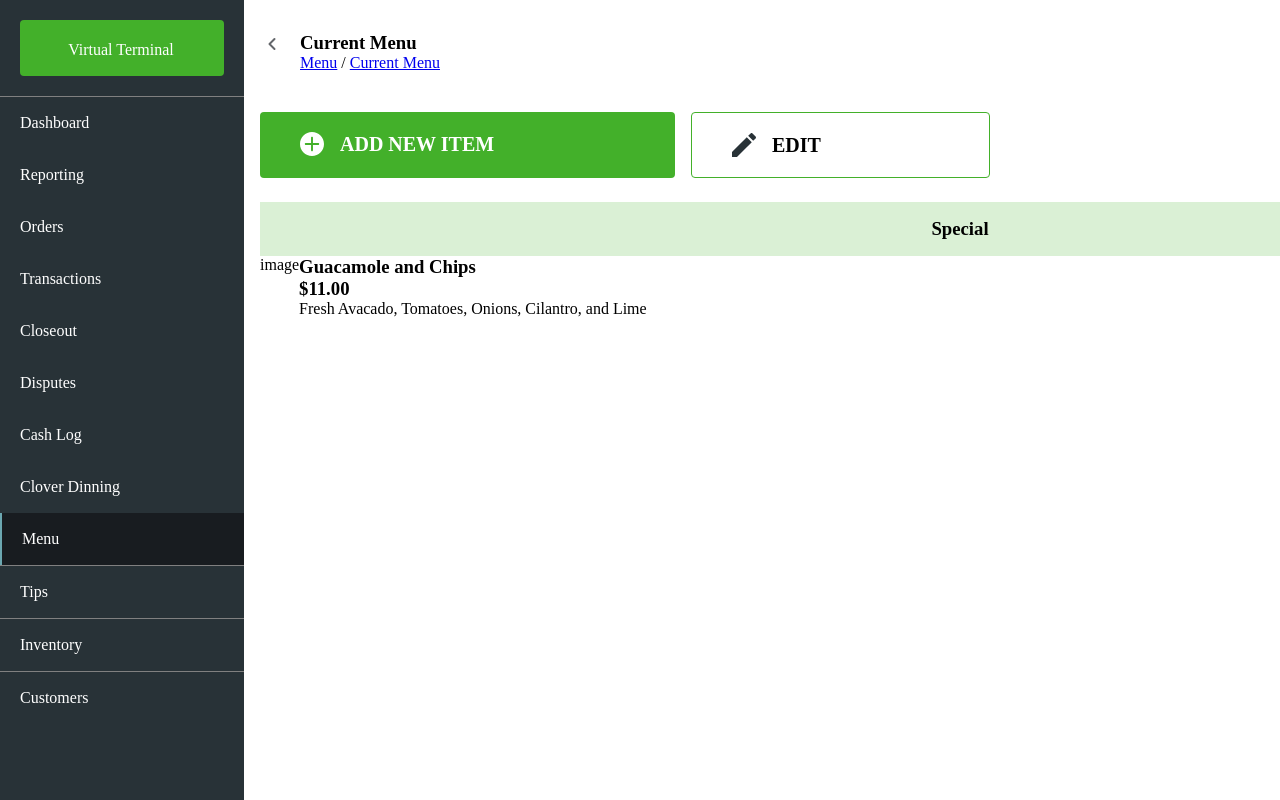
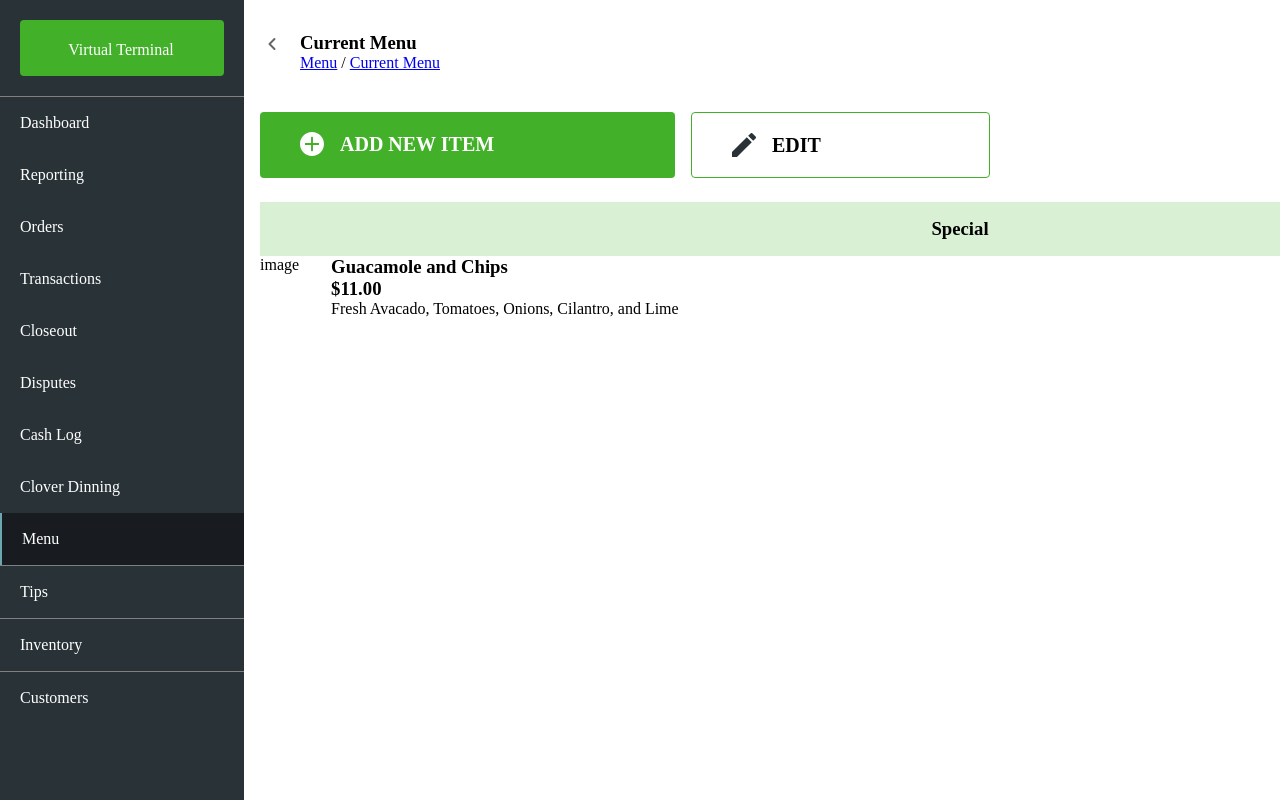
Before and after one commit to brandonfamiano/Industry, a React (Vite) app in the folder client/: page /menu in a window 1280 px wide. Shown: the top 800 px of the page. Built offline with nearby package versions, Linux system fonts and the light colour scheme.

Commit message:
add styling to menuitem

```diff
--- a/client/src/components/MenuItem/MenuItem.jsx
+++ b/client/src/components/MenuItem/MenuItem.jsx
@@ -4,7 +4,7 @@ function MenuItem(props) {
   return (
     <div className="menu-item">
       <div>image</div>
-      <div>
+      <div className="menu-item__text">
         <h3>Guacamole and Chips</h3>
         <h3>$11.00</h3>
         <p>Fresh Avacado, Tomatoes, Onions, Cilantro, and Lime</p>
--- a/client/src/components/MenuItem/MenuItem.scss
+++ b/client/src/components/MenuItem/MenuItem.scss
@@ -2,4 +2,8 @@
   color: black;
   display: flex;
   flex-direction: row;
+
+  &__text {
+    padding-left: 32px;
+  }
 }
```
